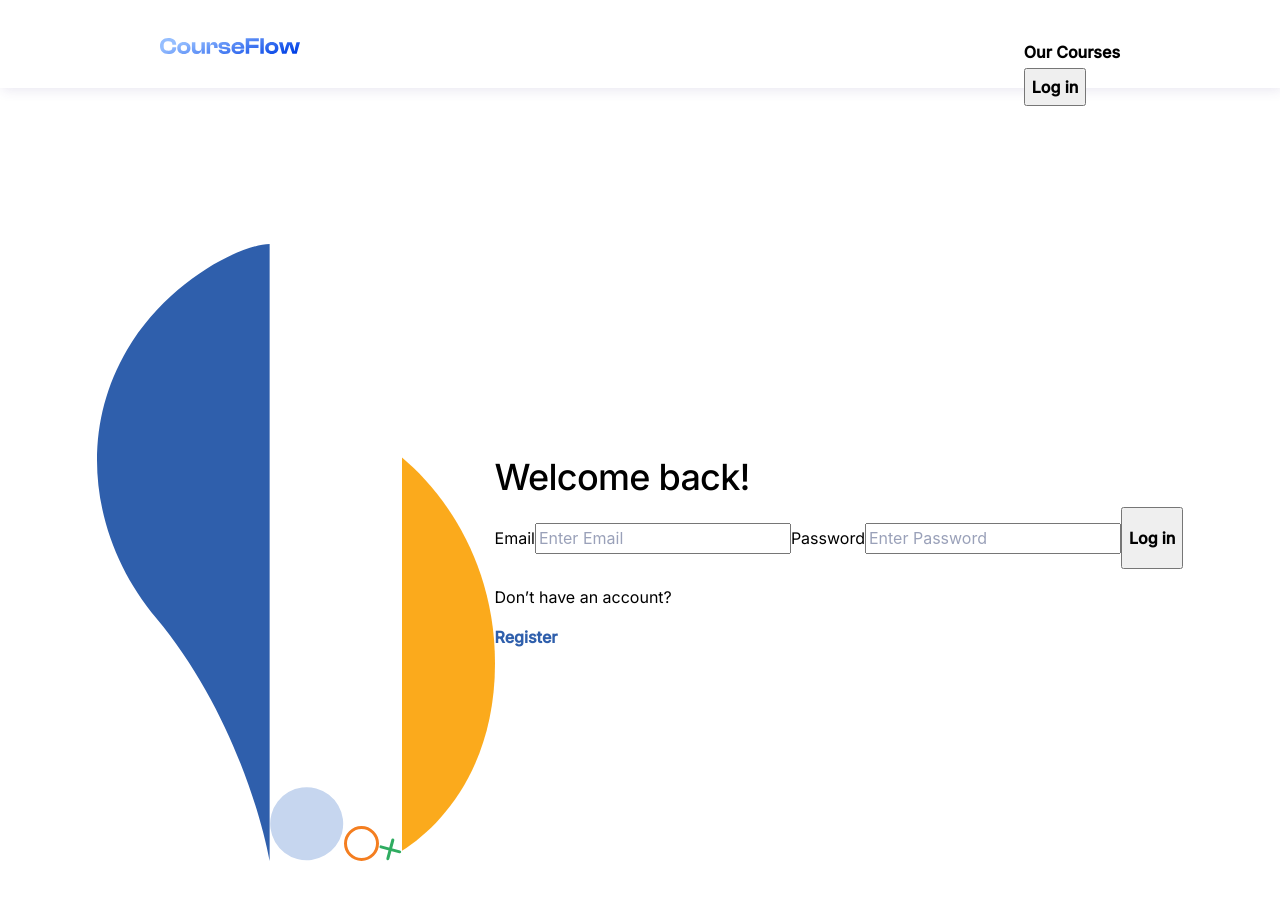
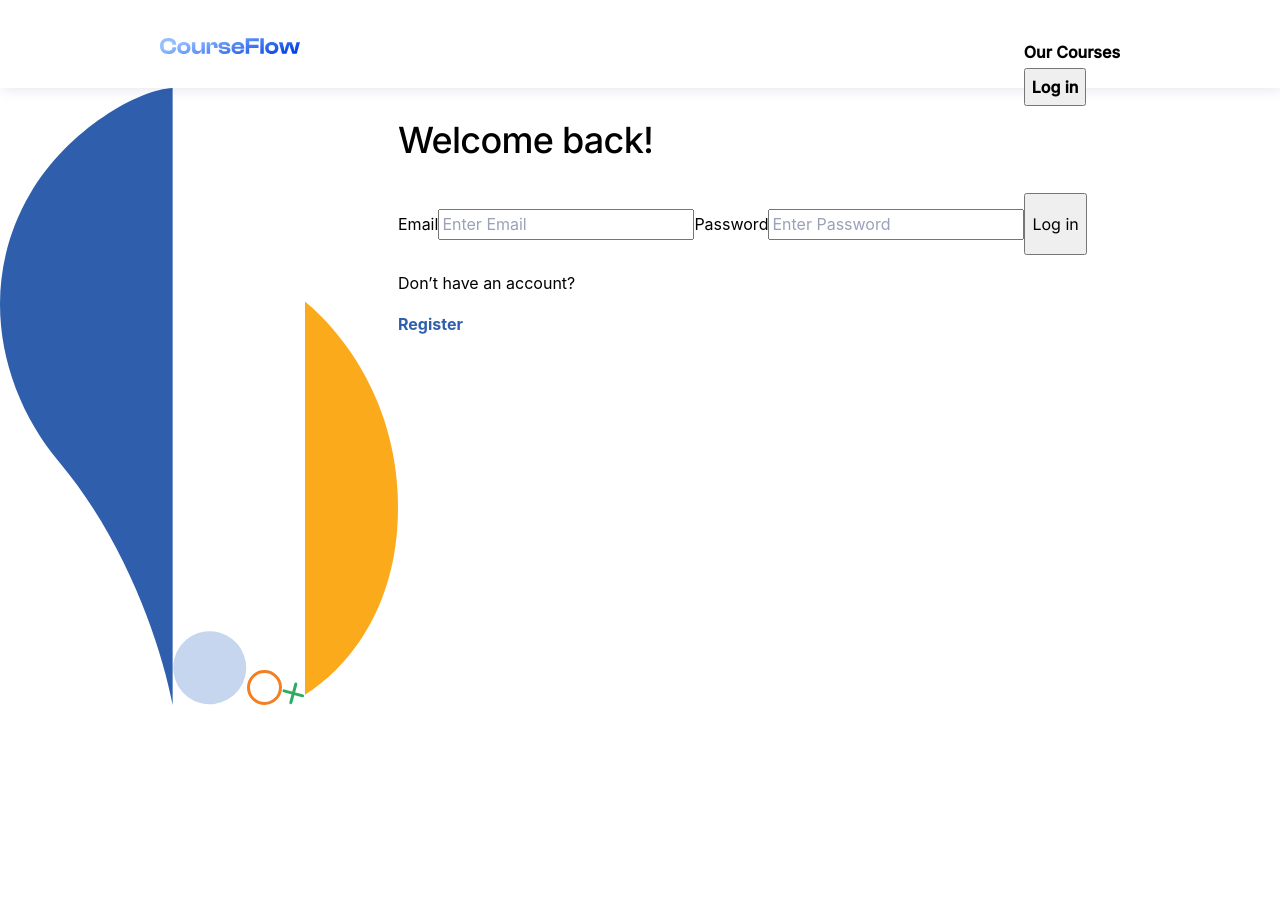
Before and after one commit to panatyuki/Course-Flow, a React (Vite) app: page /login in a window 1280 px wide. Shown: the top 900 px of the page. Built offline with nearby package versions, Linux system fonts and the light colour scheme.

Commit message:
fix: login redirect bug. change to react controlled form

```diff
--- a/src/component/Login.jsx
+++ b/src/component/Login.jsx
@@ -1,24 +1,26 @@
-import classes from '../style/Login.module.css';
+import React, { useState } from 'react';
 import { useNavigate } from 'react-router-dom';
-import React, { useState } from 'react';
 import { useAuth } from '../contexts/AuthContext';
 import BackgroundLoginAndRegister from './BackgroundLogiAndRegister';
+import classes from '../style/Login.module.css'; // Ensure this path is correct
 
 function Login() {
   const navigate = useNavigate();
   const [email, setEmail] = useState('');
   const [password, setPassword] = useState('');
   const [error, setError] = useState('');
-  const { supabase, session } = useAuth();
+  const { supabase } = useAuth();
 
-  const handleSubmit = async (e) => {
-    e.preventDefault();
+  const handleLoginClick = async () => {
     if (!email && !password) {
       setError('Please Enter your email and password');
+      return;
     } else if (!email) {
       setError('Please Enter your email');
+      return;
     } else if (!password) {
-      setError ('Please Enter your password');
+      setError('Please Enter your password');
+      return;
     }
 
     const { error } = await supabase.auth.signInWithPassword({
@@ -26,27 +28,21 @@ function Login() {
       password,
     });
 
-    if (session) {
-      console.log(session);
-      navigate('/');
-    }
-    else {
-      console.error(error);
+    if (error) {
+      setError(error.message);
+    } else {
+      navigate('/'); // Navigate to dashboard or home page after successful login
     }
   };
 
   return (
-    <div className={classes.containerLoginPage}>
     <div className={classes.container}>
       <BackgroundLoginAndRegister />
       <div className={classes.loginBox}>
-          <form onSubmit={handleSubmit}>
-            <span className={classes.loginHead}>
-              <h2 style={{ lineHeight: '0' }}>Welcome back!</h2>
-            </span>
-            <label className={classes.loginTopic} htmlFor='email'>
-              <span className='cf-body-2'>Email</span>
-            </label>
+        <div className={classes.loginHead}>
+          <h2>Welcome back!</h2>
+        </div>
+        <label className={classes.loginTopic} htmlFor='email'>Email</label>
         <input
           className={classes.loginInput}
           type='email'
@@ -55,9 +51,7 @@ function Login() {
           onChange={(e) => setEmail(e.target.value)}
           placeholder='Enter Email'
         />
-            <span className={classes.loginTopic}>
-              <span className='cf-body-2' htmlFor='password'>Password</span>
-            </span>
+        <label className={classes.loginTopic} htmlFor='password'>Password</label>
         <input
           className={classes.loginInput}
           type="password"
@@ -67,22 +61,16 @@ function Login() {
           placeholder='Enter Password'
         />
         {error && <div style={{ color: 'red' }}>{error}</div>}
-            <button className={classes.loginButton} type='submit'>
-              <p className='cf-body-2' style={{ fontWeight: '700' }}>Log in</p>
+        <button className={classes.loginButton} onClick={handleLoginClick}>
+          <p className='cf-body-2'>Log in</p>
         </button>
-          </form>
         <div className={classes.textBox}>
-            <p className='cf-body-2'>
-              Don’t have an account?
-            </p>
-            <p className='cf-body-2' style={{ fontWeight: '700', cursor: 'pointer', color: '#2F5FAC' }} onClick={() => {
+          <p>Don’t have an account?</p>
+          <p style={{ fontWeight: '700', cursor: 'pointer', color: '#2F5FAC' }} onClick={() => {
             navigate('/register');
-              window.location.reload();
-              window.scrollTo(0, 0);
           }}>
           Register
           </p>
-          </div>
         </div>
       </div>
     </div>
--- a/src/style/Login.module.css
+++ b/src/style/Login.module.css
@@ -2,14 +2,14 @@
     width: 100vw;
     height: 936px;
     display: flex;
-    justify-content: center;
-    align-items: center;
     position: relative;
 }
 
 .login-box {
+    margin: 0 auto;
     width: 453px;
     height: 446px;
+    margin-top: 50px;
     display: flex;
     flex-direction: column;
 }
@@ -42,7 +42,6 @@
 .login-button {
     width: 453px;
     height: 60px;
-    cursor: pointer;
     border-radius: 12px;
     border: 0px;
     background: #2F5FAC;
@@ -52,6 +51,10 @@
     box-shadow: 4px 4px 24px 0px rgba(0, 0, 0, 0.08);
 }
 
+.login-button p {
+    font-weight: 700;
+}
+
 .text-box {
     display: inline-flex;
     gap: 8px;
```
Also changed, not shown: index.html (+9 -2 lines). Lines whose indentation alone changed are shown as unchanged.
